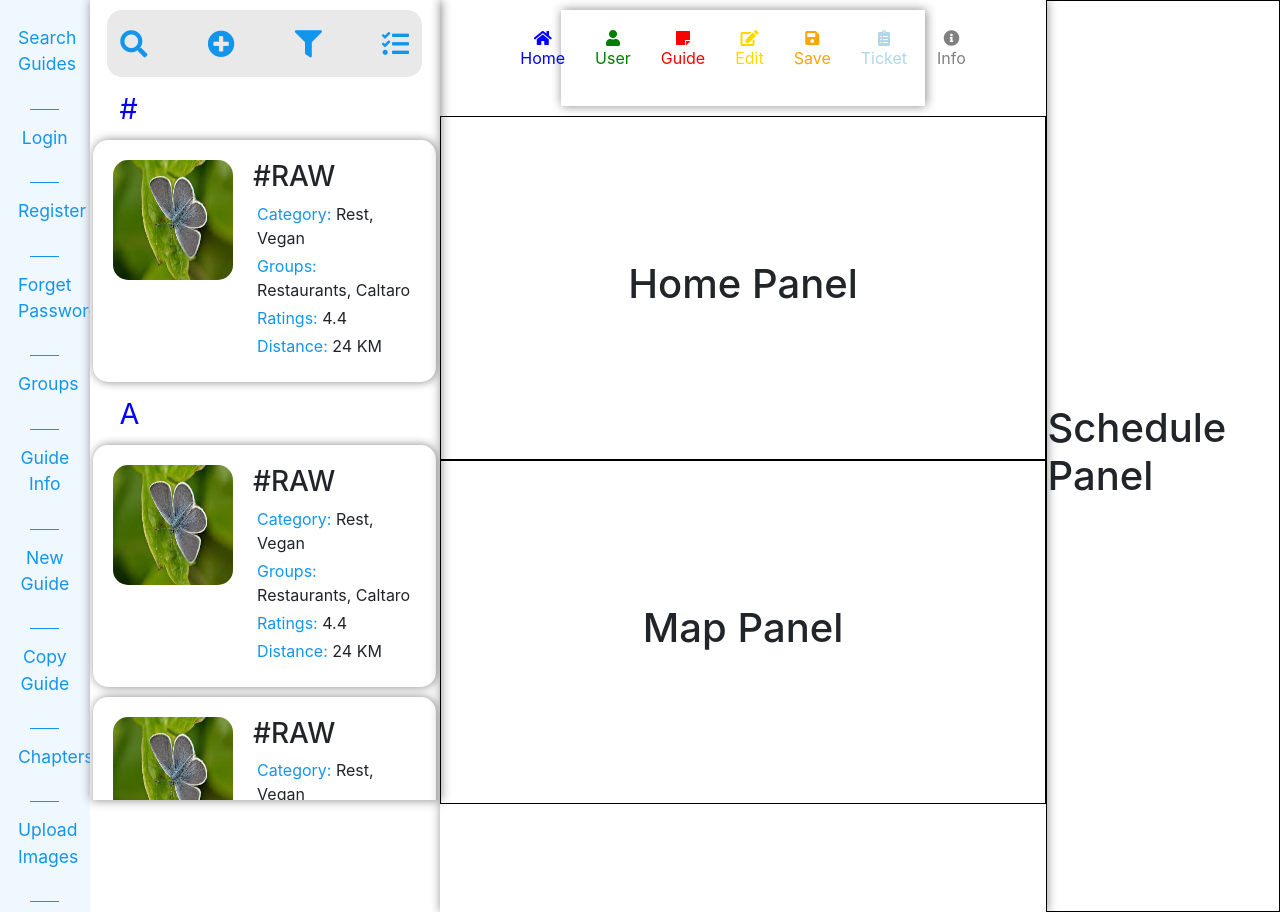
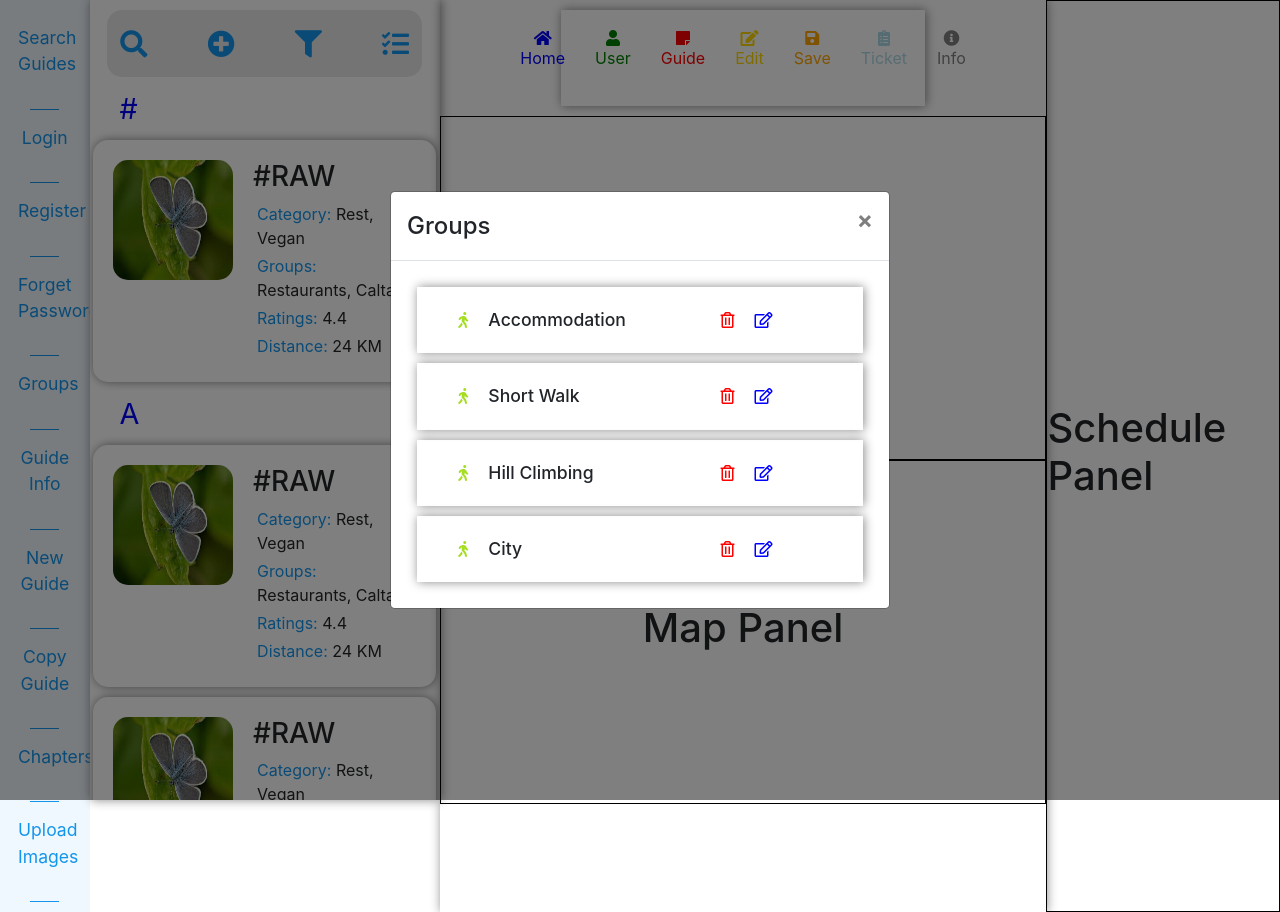
Before and after one commit to faisalur-rehman/redux-screen, a React (Create React App) app: page / in a window 1280 px wide. Both pictures are taken after a click on the element "Groups". Built offline with nearby package versions, Linux system fonts and the light colour scheme.

Commit message:
Added group modal

```diff
--- a/src/components/VerticalSidebar/VerticalSidebar.js
+++ b/src/components/VerticalSidebar/VerticalSidebar.js
@@ -1,5 +1,6 @@
 import React, { useState } from "react";
 import LoginModal from "../modals/LoginModal";
+import GroupModal from "../modals/GroupModal";
 import "./VerticalSidebar.css";
 import { Button } from "react-bootstrap";
 
@@ -27,7 +28,7 @@ const VerticalSidebar = () => {
           <hr />
         </div>
         <div>
-          <p>Groups</p>
+          <p onClick={() => setGroupModal(true)}>Groups</p>
           <hr />
         </div>
         <div>
@@ -52,6 +53,7 @@ const VerticalSidebar = () => {
         </div>
       </div>
       <LoginModal show={loginModal} onHide={() => setLoginModal(false)} />
+      <GroupModal show={groupModal} onHide={() => setGroupModal(false)} />
     </>
   );
 };
--- a/src/components/modals/GroupModal.js
+++ b/src/components/modals/GroupModal.js
@@ -0,0 +1,72 @@
+import React from "react";
+import { Modal } from "react-bootstrap";
+import "./Modal.css";
+
+const GroupModal = (props) => {
+  let arr = [
+    {
+      text: "Accommodation",
+      edit: <i className="far fa-edit edit"></i>,
+
+      delete: <i className="far fa-trash-alt delete"></i>,
+      walk: <i className="fas fa-walking walk"></i>,
+    },
+    {
+      text: "Short Walk",
+      edit: <i className="far fa-edit edit"></i>,
+
+      delete: <i className="far fa-trash-alt delete"></i>,
+      walk: <i className="fas fa-walking walk"></i>,
+    },
+    {
+      text: "Hill Climbing",
+      edit: <i className="far fa-edit edit"></i>,
+
+      delete: <i className="far fa-trash-alt delete"></i>,
+      walk: <i className="fas fa-walking walk"></i>,
+    },
+    {
+      text: "City",
+      edit: <i className="far fa-edit edit"></i>,
+
+      delete: <i className="far fa-trash-alt delete"></i>,
+      walk: <i className="fas fa-walking walk"></i>,
+    },
+  ];
+  return (
+    <div className="modal">
+      <Modal
+        {...props}
+        size="md"
+        aria-labelledby="contained-modal-title-vcenter"
+        centered
+        style={{ padding: "50px" }}
+      >
+        <Modal.Header closeButton>
+          <Modal.Title id="example-modal-sizes-title-sm">Groups</Modal.Title>
+        </Modal.Header>
+        <Modal.Body closeButton>
+          {arr.map((item, index) => (
+            <div className="group-card" key={index}>
+              <div className="forth">
+                {item.walk}
+
+                <p>{item.text}</p>
+              </div>
+              <div className="back">
+                {item.delete}
+                {item.edit}
+              </div>
+            </div>
+          ))}
+        </Modal.Body>
+
+        {/* <Modal.Footer>
+          <Button onClick={props.onHide}>Close</Button>
+        </Modal.Footer> */}
+      </Modal>
+    </div>
+  );
+};
+
+export default GroupModal;
--- a/src/components/modals/Modal.css
+++ b/src/components/modals/Modal.css
@@ -10,3 +10,36 @@
   display: block;
   margin: 10px auto;
 }
+.group-card {
+  box-shadow: 1px 0px 10px #888888;
+  display: flex;
+  justify-content: space-around;
+  align-items: center;
+  padding: 10px;
+  margin: 10px;
+}
+.forth,
+.back {
+  width: 40%;
+  display: flex;
+  align-items: center;
+}
+.back {
+  justify-content: center;
+}
+.group-card i {
+  padding: 10px;
+}
+.group-card p {
+  font-size: 1.1rem;
+  font-weight: 500;
+}
+.walk {
+  color: rgb(165, 221, 34);
+}
+.delete {
+  color: red;
+}
+.edit {
+  color: blue;
+}
```
